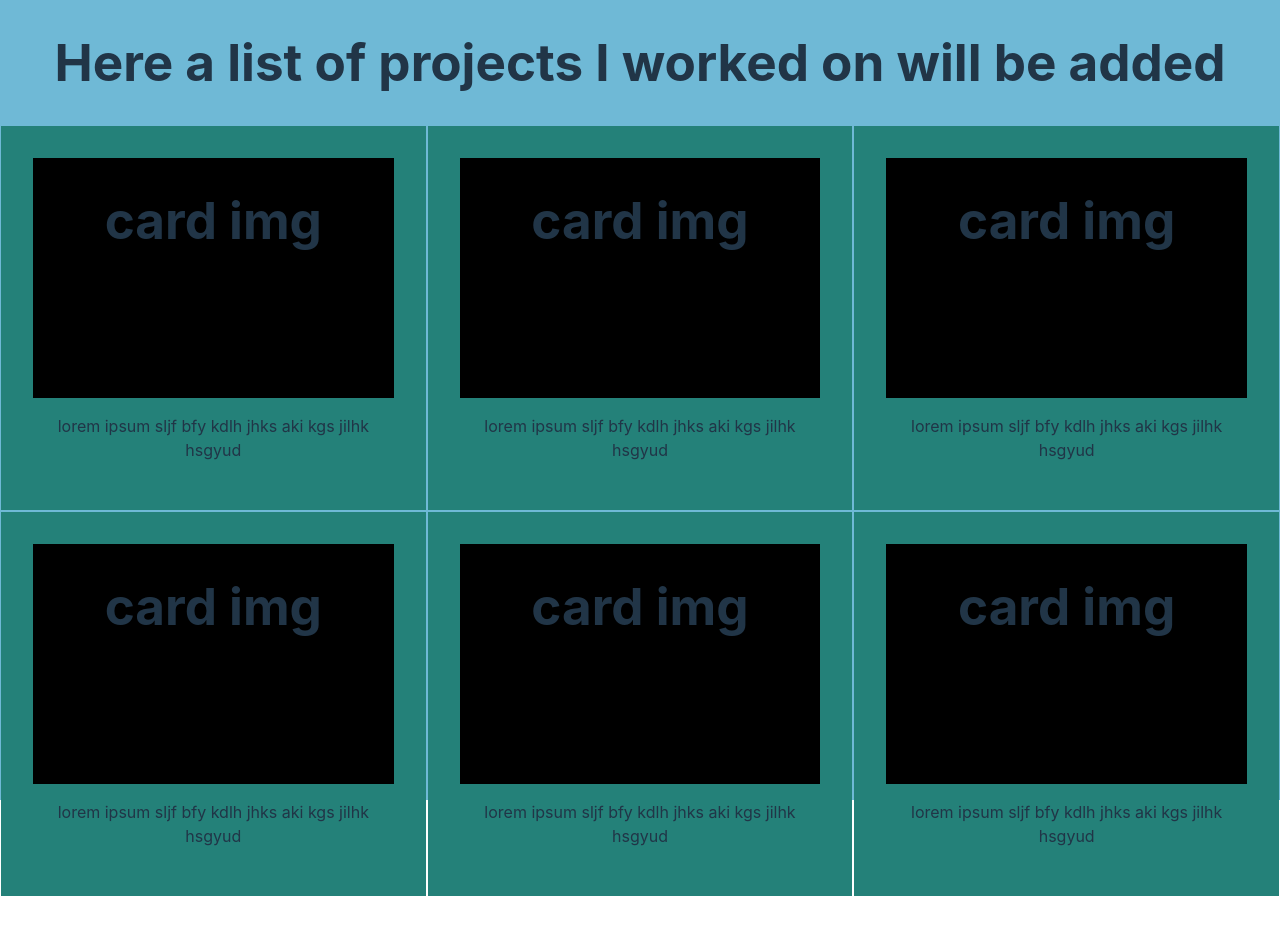
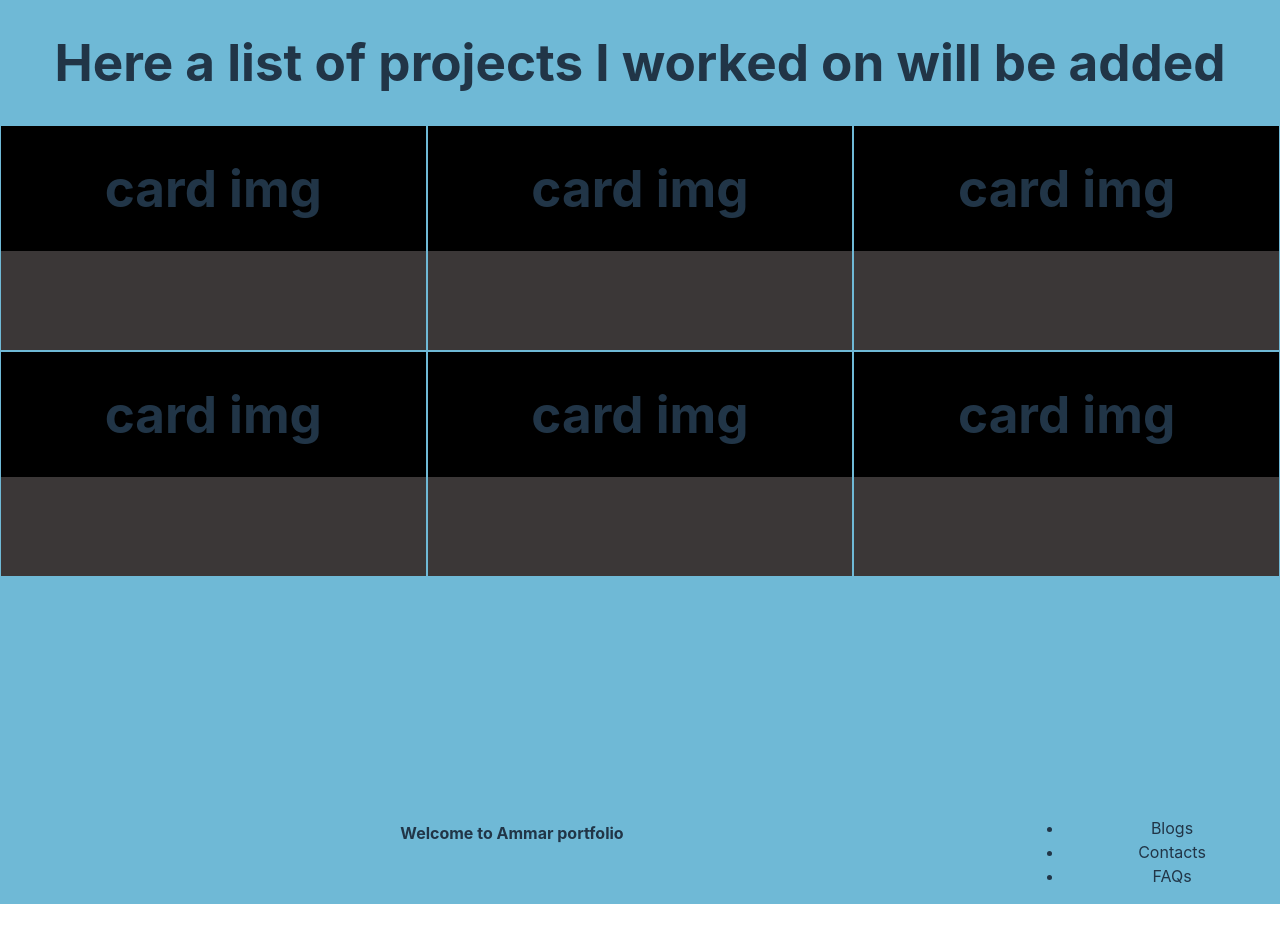
Before and after one commit to AmmarElsherif2021/ammarPortfolio, a React (Vite) app: page /Home in a window 1280 px wide. Shown: the part 1600-2542 px from the top of the page. After the commit the page ends 2504 px from the top, so only its background shows below. Built offline with nearby package versions, Linux system fonts and the light colour scheme.

Commit message:
... continue router dom

```diff
--- a/src/components/Card/Card.css
+++ b/src/components/Card/Card.css
@@ -1,12 +1,25 @@
 .card{
-    background: rgb(36, 129, 121);
+    position:relative;
+    background: rgb(59, 55, 55);
     display:grid;
-    grid-template-rows:3fr 1fr;
+    min-height:20vh;
+    grid-template-rows: 5fr 1fr;
     margin: 1px;
     padding: 0;
 }
 .card-img{
+
     background:black;
-    width:100%;
+    position: absolute;
+    top:0;
+    left:0;
+    margin: 0;
+    padding:0;
+
+    width: 100%;
+
+
+}
+.card-p{
     margin:0;
 }
--- a/src/components/Card/Card.jsx
+++ b/src/components/Card/Card.jsx
@@ -7,6 +7,7 @@ const Card=()=>{
             </div>
             <div className='card-p'>
             <p>lorem ipsum sljf bfy kdlh jhks aki kgs jilhk hsgyud</p>
+
             </div>
         </div>
     )
--- a/src/components/Navbar/Navbar.css
+++ b/src/components/Navbar/Navbar.css
@@ -10,6 +10,7 @@
     grid-template-columns: 1fr 1fr;
     justify-content: left;
     overflow:hidden;
+    z-index: 100;
 
 
 }
--- a/src/routes/Home/Home.css
+++ b/src/routes/Home/Home.css
@@ -22,3 +22,12 @@
     grid-template-rows: 1fr 5fr;
 
   }
+  .home-footer{
+    display:grid;
+    grid-template-columns:4fr 1fr;
+
+  }
+  li{
+    text-justify: left;
+    justify-content: left;
+  }
--- a/src/routes/Home/Home.jsx
+++ b/src/routes/Home/Home.jsx
@@ -29,6 +29,18 @@ const Home=()=>{
                  <ListOverview/>
                 </div>
            </div>
+           <div className='home-footer'>
+                <div>
+                    <h4>Welcome to Ammar portfolio</h4>
+                </div>
+                <div>
+                    <ul>
+                     <li>Blogs</li>
+                     <li>Contacts</li>
+                     <li>FAQs</li>
+                    </ul>
+                </div>
+           </div>
 
 
 
```
